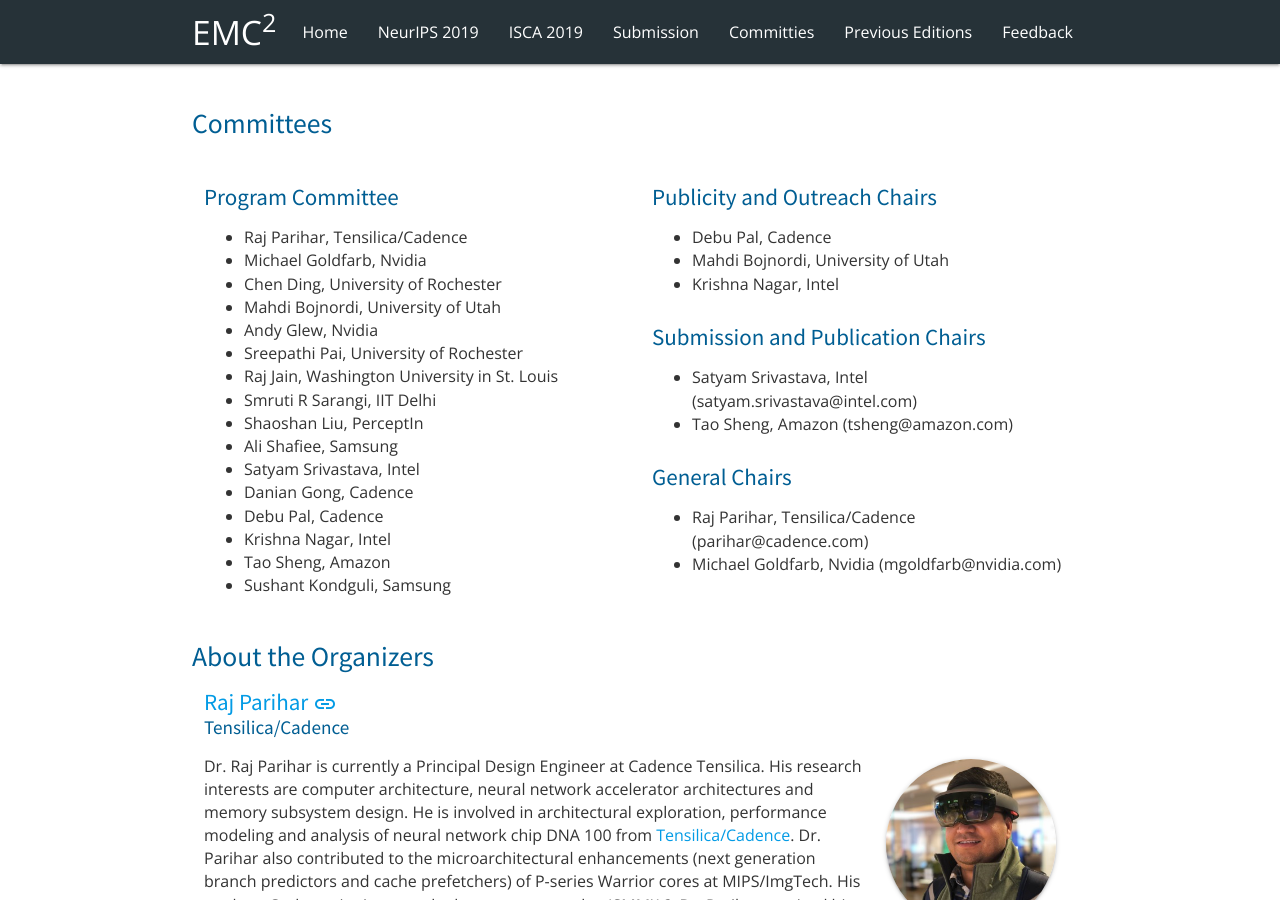
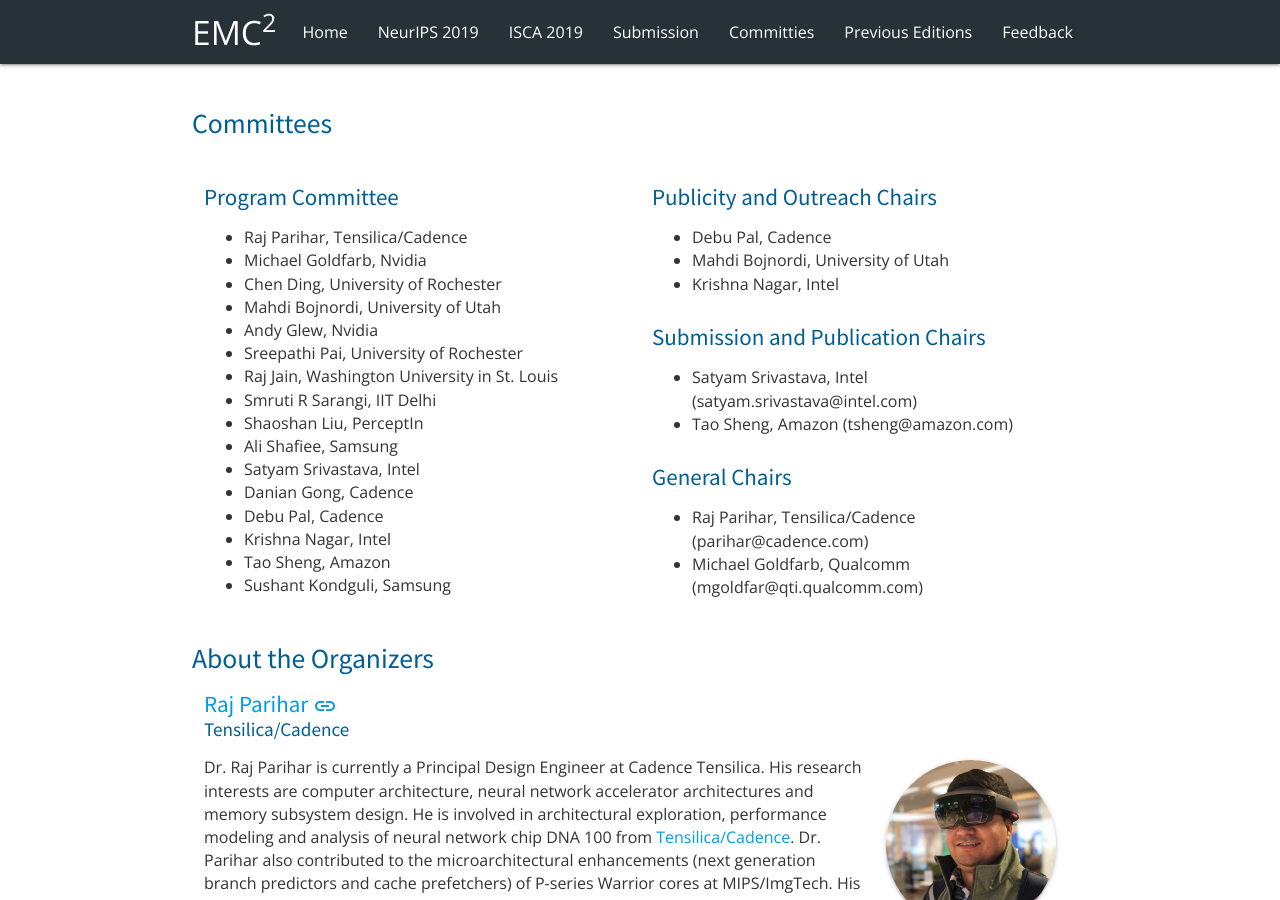
Before and after one commit to mgoldfar/emc2-web, a Jekyll site: the page built from program-committee.html, in a window 1280 px wide and 900 px high. Built offline with Jekyll 4.4.1, drawn with Linux system fonts in a browser that asks for light colours.

Commit message:
Update program-committee.html

```diff
--- a/program-committee.html
+++ b/program-committee.html
@@ -41,7 +41,7 @@
         <h4 class="header">General Chairs</h4>
         <ul class="browser-default">
             <li>Raj Parihar, Tensilica/Cadence (parihar@cadence.com)</li>
-            <li>Michael Goldfarb, Nvidia (mgoldfarb@nvidia.com)</li>
+            <li>Michael Goldfarb, Qualcomm (mgoldfar@qti.qualcomm.com)</li>
         </ul>
     </div>
 </div>
```
